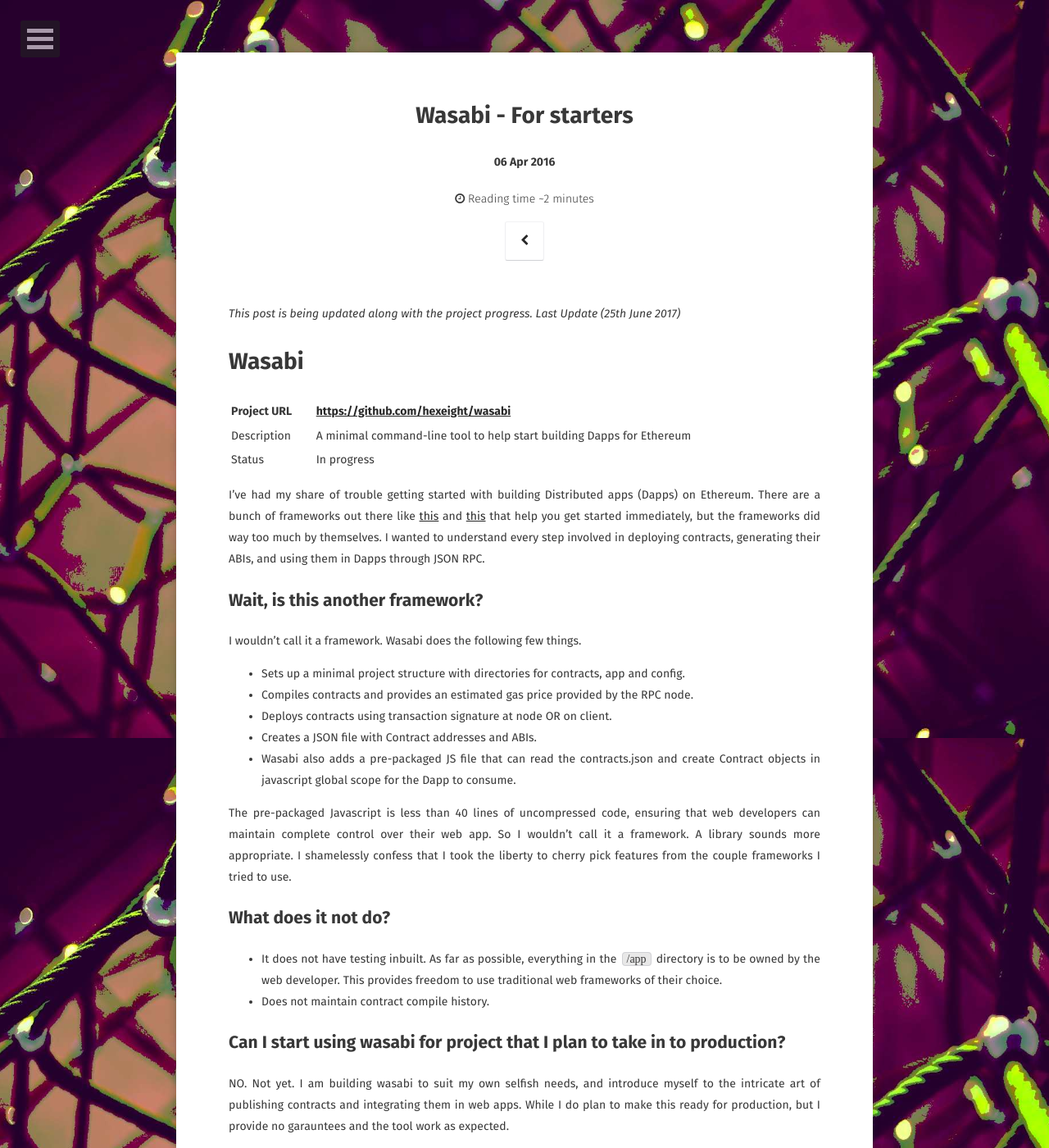
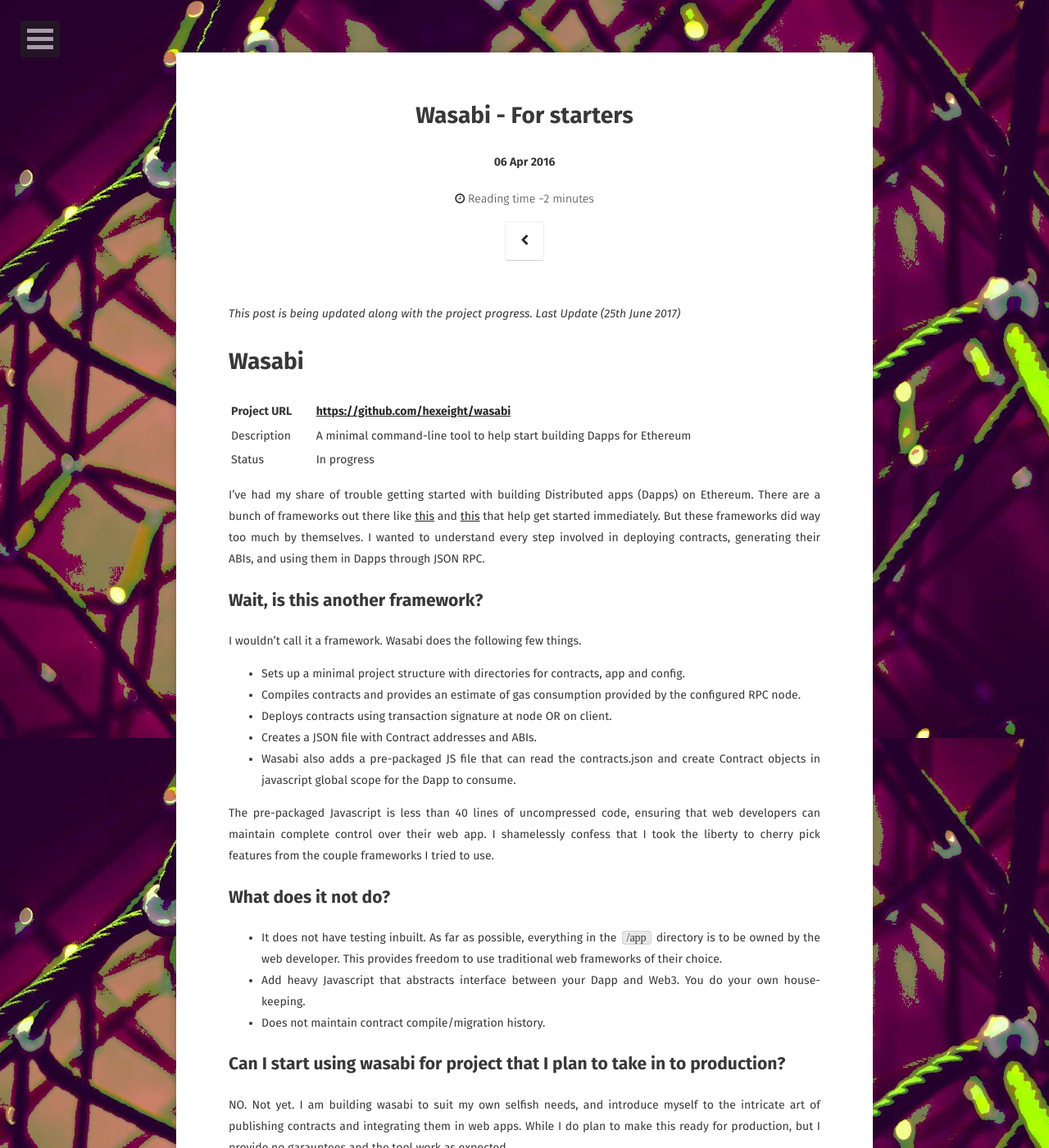
Before and after one commit to hexeight/hexeight.github.io, a Jekyll site: the page built from _posts/2017-25-06-eth-wasabi.md, in a window 1280 px wide and 1400 px high. Shown: the whole window at 82% size. Built offline with Jekyll 4.4.1, drawn with Linux system fonts in a browser that asks for light colours; some web fonts are replaced; comment, search, counter and statistics services are not loaded; a file with an impossible date is left out.

```diff
--- a/_posts/2017-26-06-eth-wasabi.md
+++ b/_posts/2017-25-06-eth-wasabi.md
@@ -18,24 +18,25 @@ comments: true
 | Description | A minimal command-line tool to help start building Dapps for Ethereum    |
 | Status      | In progress                                                              |
 
-I've had my share of trouble getting started with building Distributed apps (Dapps) on Ethereum. There are a bunch of frameworks out there like [this](https://truffleframework.com) and [this](https://github.com/EMBARK) that help you get started immediately, but the frameworks did way too much by themselves. I wanted to understand every step involved in deploying contracts, generating their ABIs, and using them in Dapps through JSON RPC.
+I've had my share of trouble getting started with building Distributed apps (Dapps) on Ethereum. There are a bunch of frameworks out there like [this](https://truffleframework.com) and [this]( https://github.com/iurimatias/embark-framework) that help get started immediately. But these frameworks did way too much by themselves. I wanted to understand every step involved in deploying contracts, generating their ABIs, and using them in Dapps through JSON RPC.
 
 ## Wait, is this another framework?
 
 I wouldn't call it a framework. Wasabi does the following few things.
 
 - Sets up a minimal project structure with directories for contracts, app and config.
-- Compiles contracts and provides an estimated gas price provided by the RPC node.
+- Compiles contracts and provides an estimate of gas consumption provided by the configured RPC node.
 - Deploys contracts using transaction signature at node OR on client.
 - Creates a JSON file with Contract addresses and ABIs.
 - Wasabi also adds a pre-packaged JS file that can read the contracts.json and create Contract objects in javascript global scope for the Dapp to consume.
 
-The pre-packaged Javascript is less than 40 lines of uncompressed code, ensuring that web developers can maintain complete control over their web app. So I wouldn't call it a framework. A library sounds more appropriate. I shamelessly confess that I took the liberty to cherry pick features from the couple frameworks I tried to use.
+The pre-packaged Javascript is less than 40 lines of uncompressed code, ensuring that web developers can maintain complete control over their web app. I shamelessly confess that I took the liberty to cherry pick features from the couple frameworks I tried to use.
 
 ## What does it not do?
 
 - It does not have testing inbuilt. As far as possible, everything in the `/app` directory is to be owned by the web developer. This provides freedom to use traditional web frameworks of their choice.
-- Does not maintain contract compile history.
+- Add heavy Javascript that abstracts interface between your Dapp and Web3. You do your own house-keeping.
+- Does not maintain contract compile/migration history.
 
 ## Can I start using wasabi for project that I plan to take in to production?
 
```
Also changed, not shown: _posts/2017-25-06-eth-bio.md (+33 -0 lines).
